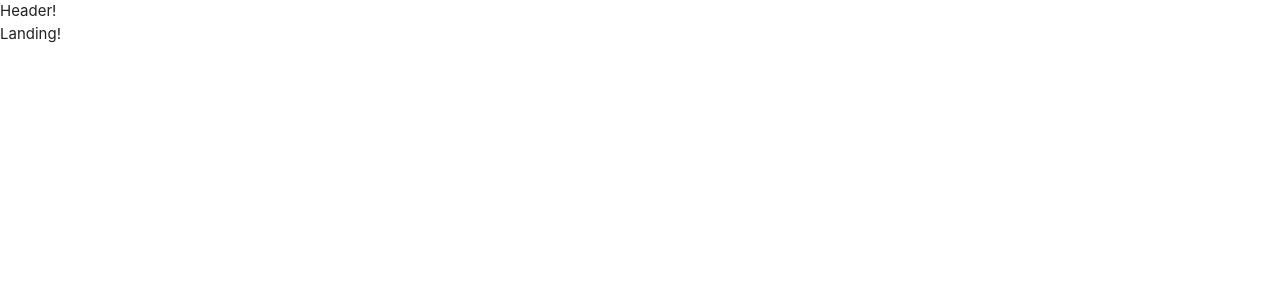
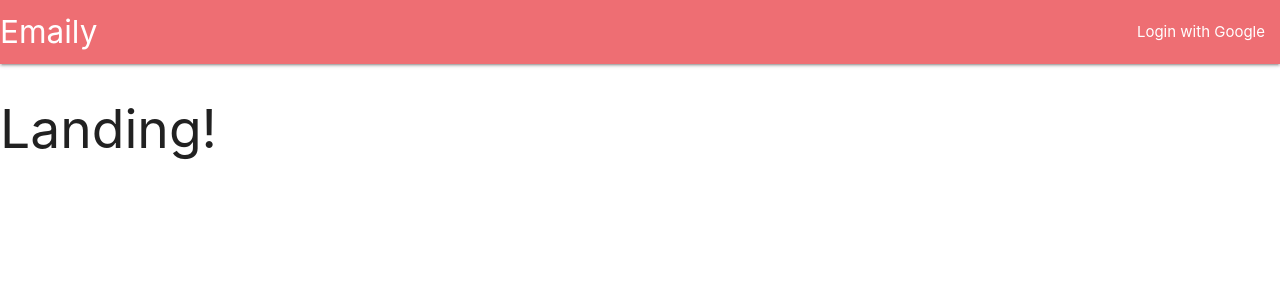
Before and after one commit to marco-amorim/emaily, a React (Create React App) app in the folder client/: page / in a window 1280 px wide. Shown: the top 300 px of the page. Built offline with nearby package versions, Linux system fonts and the light colour scheme.

Commit message:
initial header styling

```diff
--- a/client/src/components/Header.js
+++ b/client/src/components/Header.js
@@ -2,7 +2,20 @@ import React, { Component } from 'react';
 
 class Header extends Component {
 	render() {
-		return <div>Header!</div>;
+		return (
+			<nav>
+				<div className="nav-wrapper">
+					<a href="/" className="left brand-logo">
+						Emaily
+					</a>
+					<ul className="right">
+						<li>
+							<a href="/">Login with Google</a>
+						</li>
+					</ul>
+				</div>
+			</nav>
+		);
 	}
 }
 
--- a/client/src/components/Landing.js
+++ b/client/src/components/Landing.js
@@ -1,7 +1,7 @@
 import React from 'react';
 
 const Landing = () => {
-	return <div>Landing!</div>;
+	return <h2>Landing!</h2>;
 };
 
 export default Landing;
```
